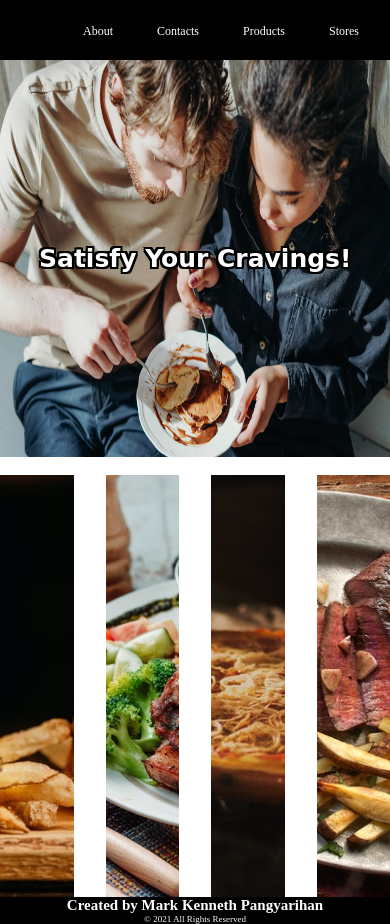
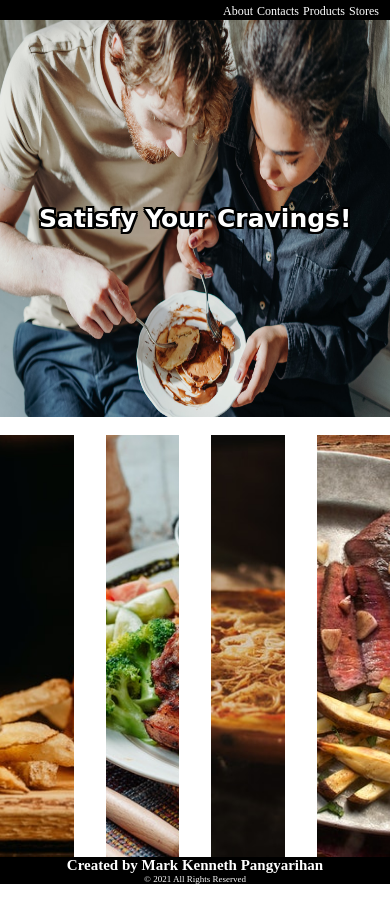
Before and after one commit to iamkennethpower/Food-Website, a plain HTML site: page index.html in a window 390 px wide. After the commit the page ends 884 px from the top, so only its background shows below. Drawn offline with nearby package versions, Linux system fonts and the light colour scheme; a web font is replaced by a local one.

Commit message:
fixed it

```diff
--- a/style.css
+++ b/style.css
@@ -37,7 +37,7 @@ li > a:hover{
 	color: yellow;
 }
 @media only screen and (max-width: 600px){
-    nav {
+    li {
         padding: 0;
 
     }
```
